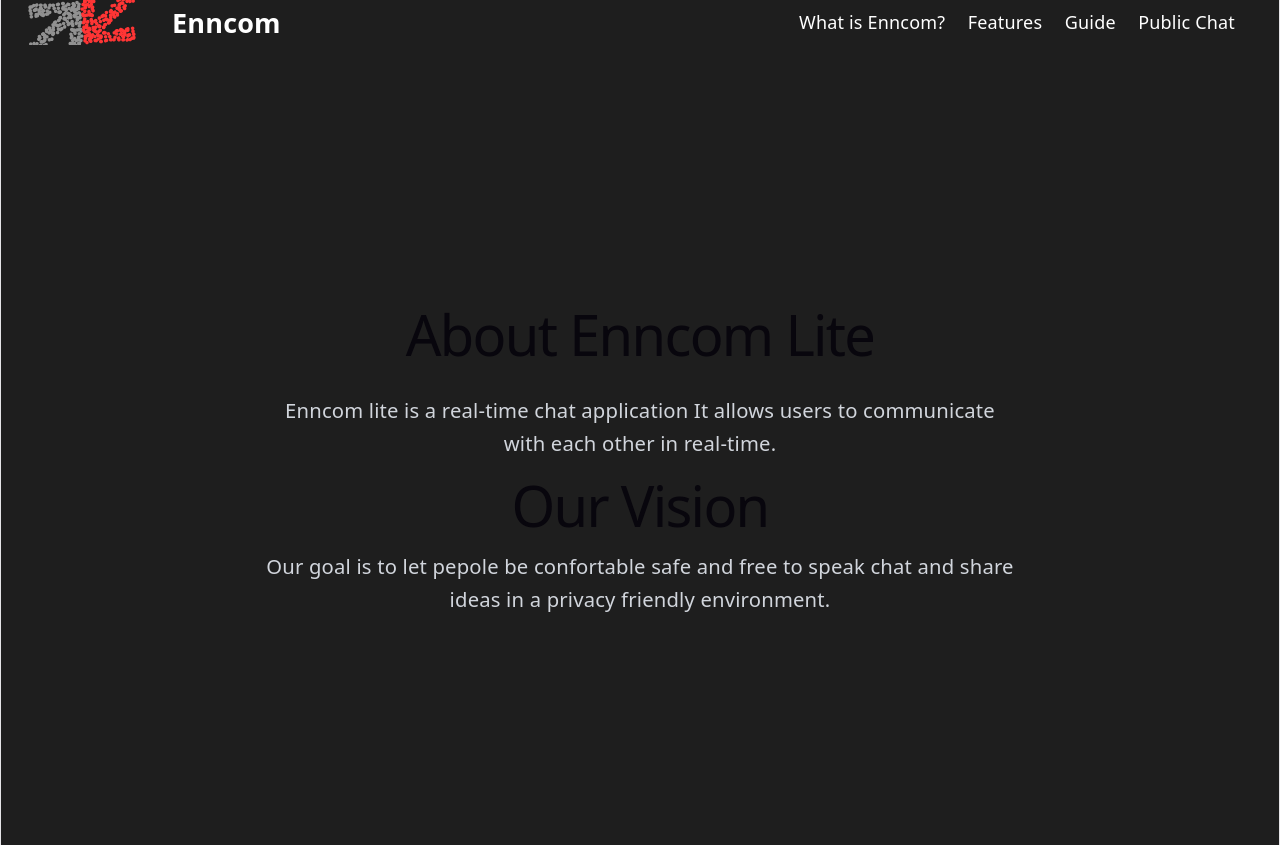
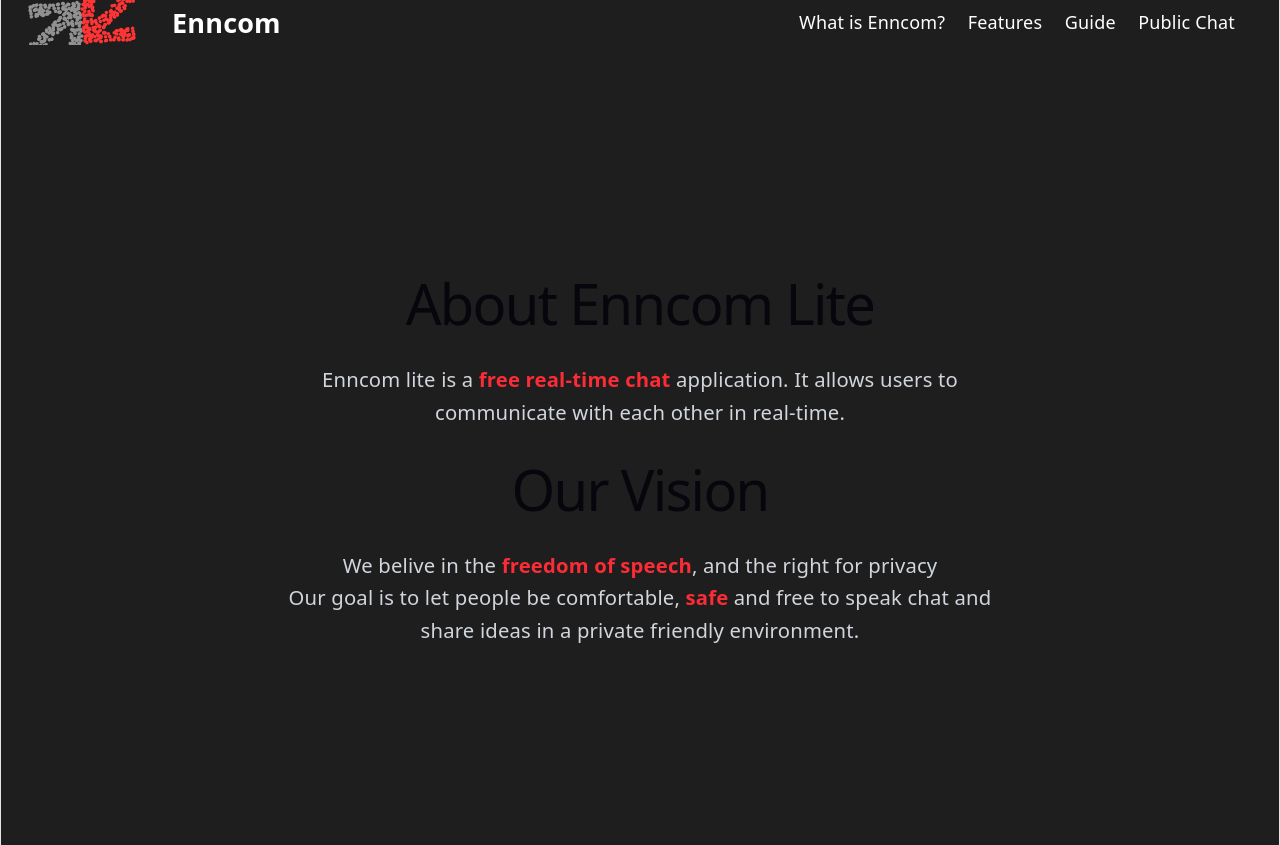
Before and after one commit to ibra01001/enncom_lite, a React (Vite) app in the folder App/: page /about in a window 1280 px wide. Built offline with nearby package versions, Linux system fonts and the light colour scheme; no server answers.

Commit message:
feat: update About page content and layout with stylized text highlights and navigation arrows

```diff
--- a/App/src/components/About.jsx
+++ b/App/src/components/About.jsx
@@ -1,24 +1,34 @@
 import { Link } from "react-router-dom";
+import Arrows from "./Arrows";
+
 
 const About = () => {
     return (
+        <>
+
             <div className="bg-[#1E1E1E] min-h-screen flex flex-col items-center justify-center p-4">
                 <h1 className="text-4xl md:text-5xl font-bold text-white mb-6">
                     About Enncom Lite
                 </h1>
                 <p className="text-gray-300 text-lg text-center max-w-2xl leading-relaxed">
-                Enncom lite is a real-time chat application
+                    Enncom lite is a <span className="text-red-500 font-bold">free real-time chat</span> application.
                     It allows users to communicate with each other in real-time.
 
                 </p>
-           <h1>Our Vision</h1>
+
+                <h1 className="text-4xl md:text-5xl font-bold text-white mb-6">Our Vision</h1>
                 <p className="text-gray-300 text-lg text-center max-w-2xl leading-relaxed">
-            Our goal is to let pepole be confortable safe and free to speak chat and share ideas in a privacy friendly environment.
+                    We belive in the <span className="text-red-500 font-bold">freedom of speech</span>, and the right for privacy
+                </p>
+                <p className="text-gray-300 text-lg text-center max-w-2xl leading-relaxed">
+                    Our goal is to let people be comfortable,  <span className="text-red-500 font-bold">safe</span> and free to speak chat and share ideas in a private friendly environment.
 
 
 
                 </p>
             </div>
+
+        </>
     );
 };
 
```
Lines whose indentation alone changed are shown as unchanged.
